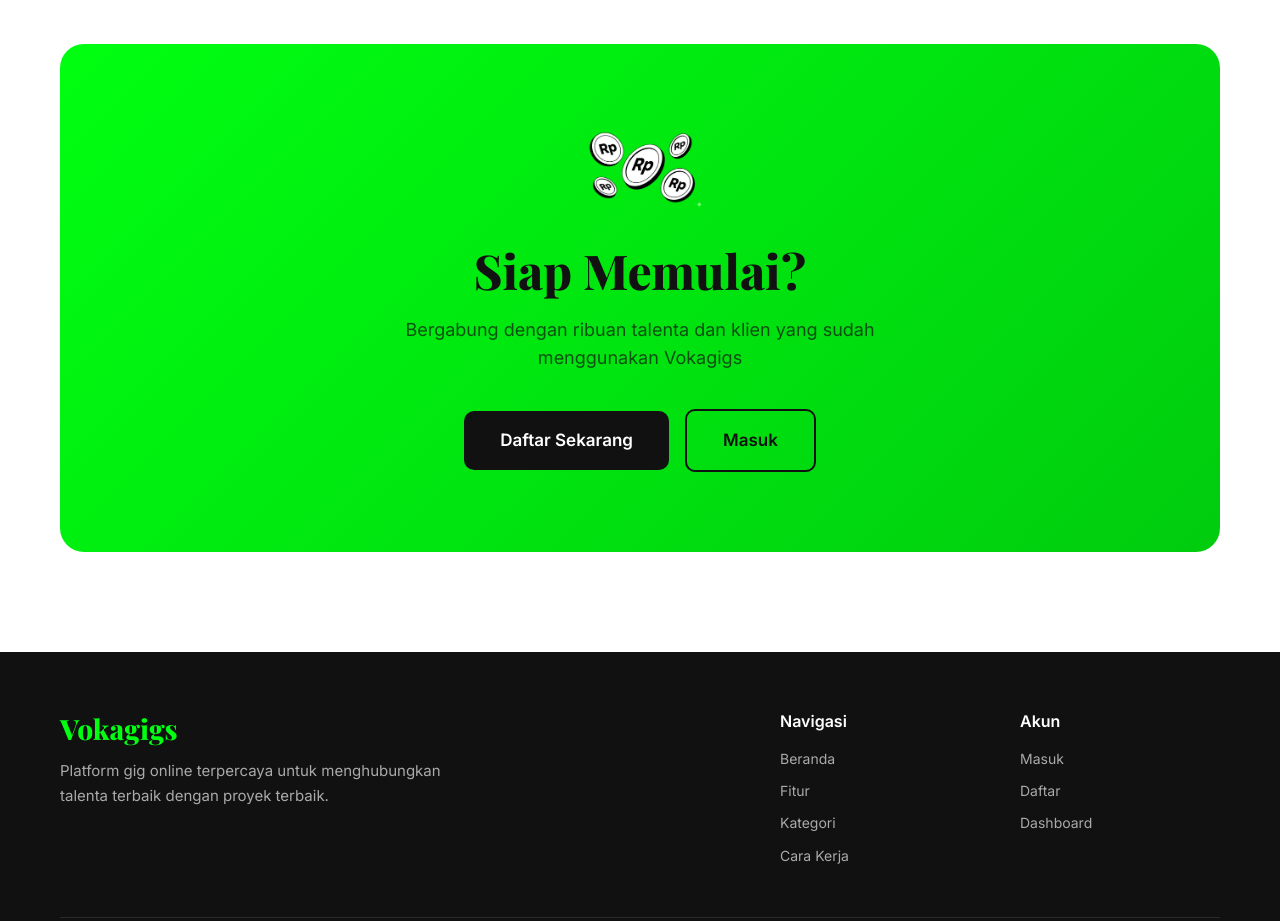
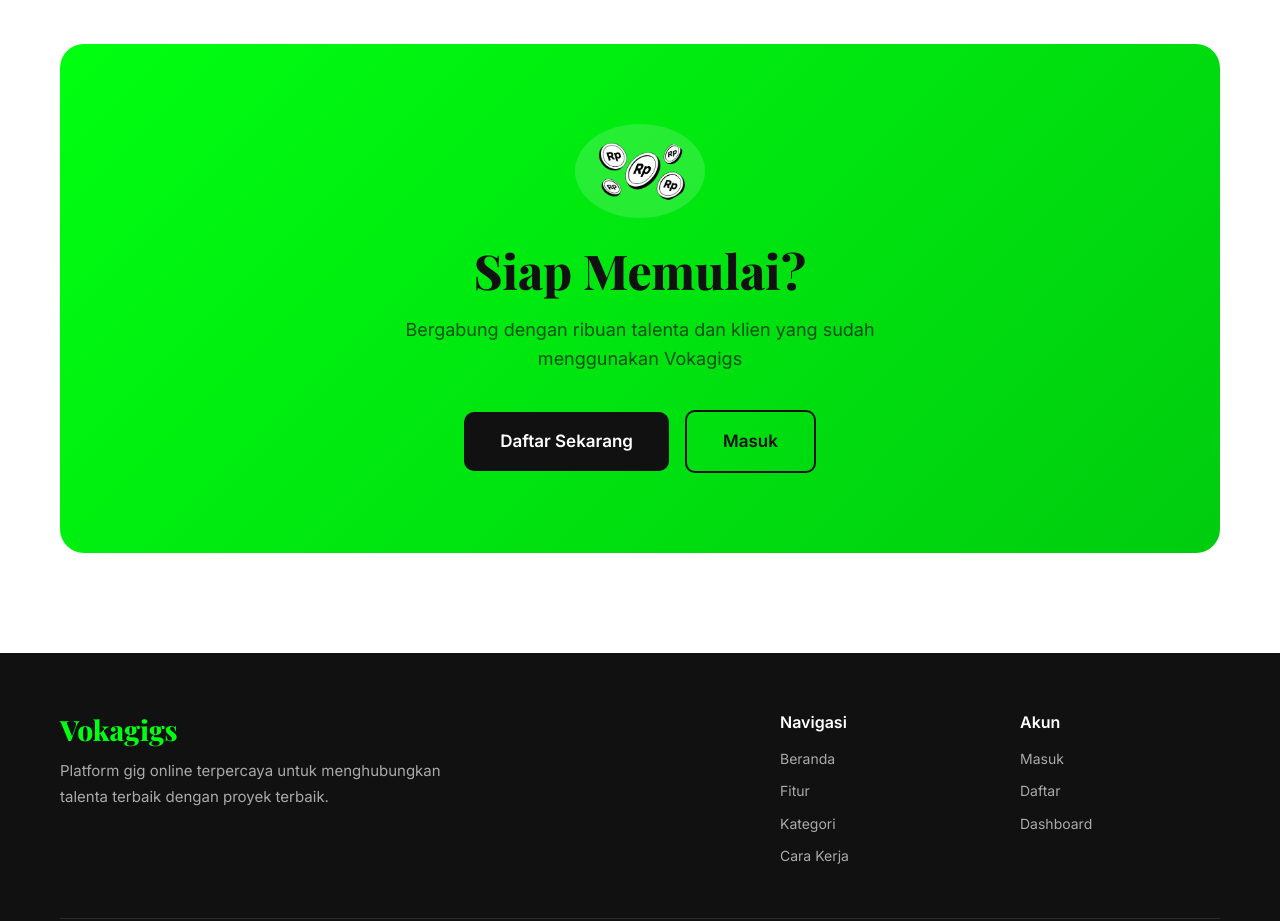
Before and after one commit to SiloKusuma/Vokagigs, a Nuxt app: page / in a window 1280 px wide. Shown: the part 3340-4261 px from the top of the page. Built offline with nearby package versions, Linux system fonts and the light colour scheme.

Commit message:
fix: improve coin image display in CTA section

```diff
--- a/pages/index.vue
+++ b/pages/index.vue
@@ -449,12 +449,17 @@
 
 .cta-coin {
   margin-bottom: 24px;
+  display: flex;
+  justify-content: center;
 }
 
 .coin-img {
   width: 130px;
   height: auto;
-  display: inline-block;
+  display: block;
+  border-radius: 50%;
+  background: rgba(255, 255, 255, 0.15);
+  padding: 12px;
 }
 
 .cta-card {
```
